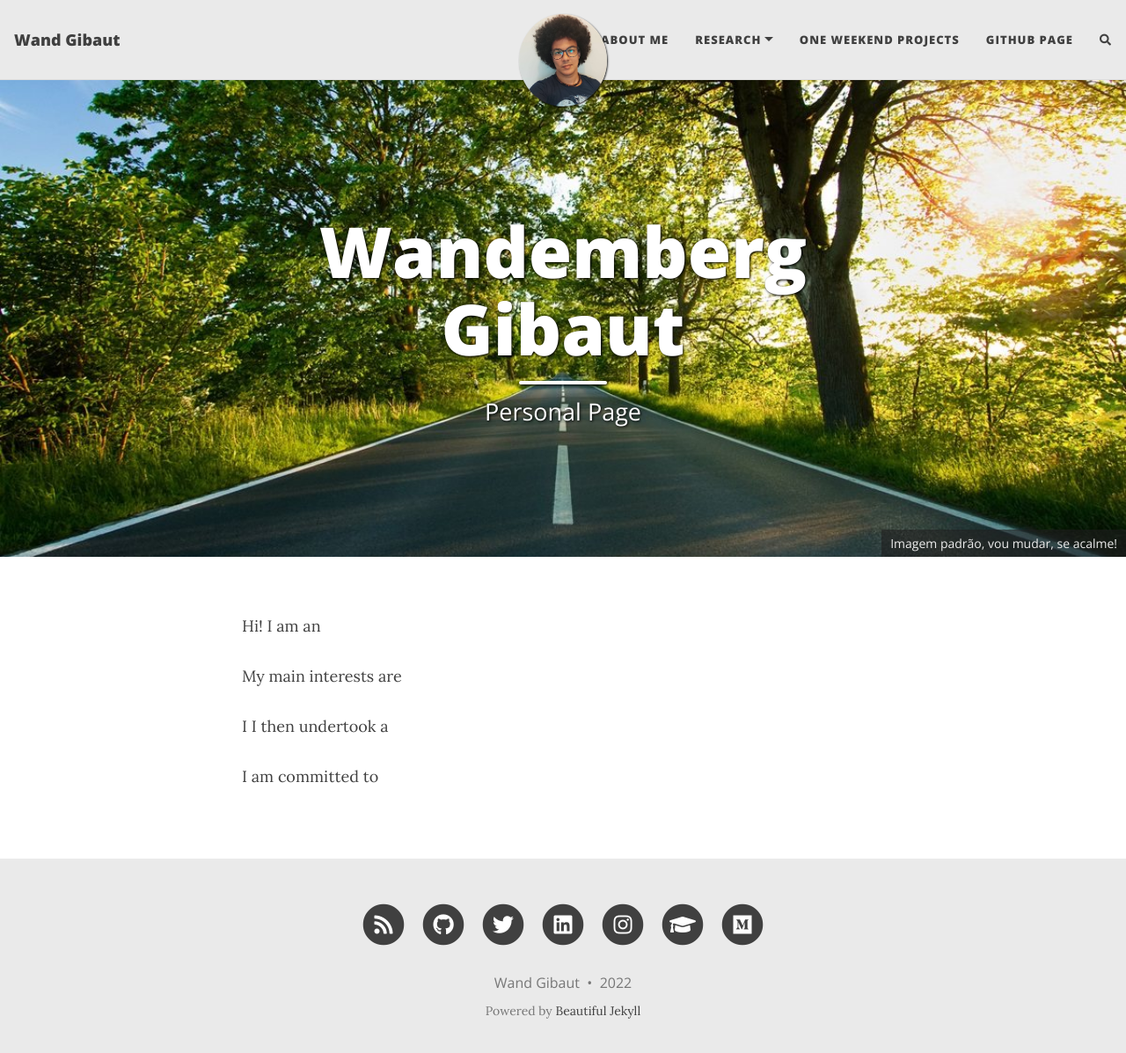
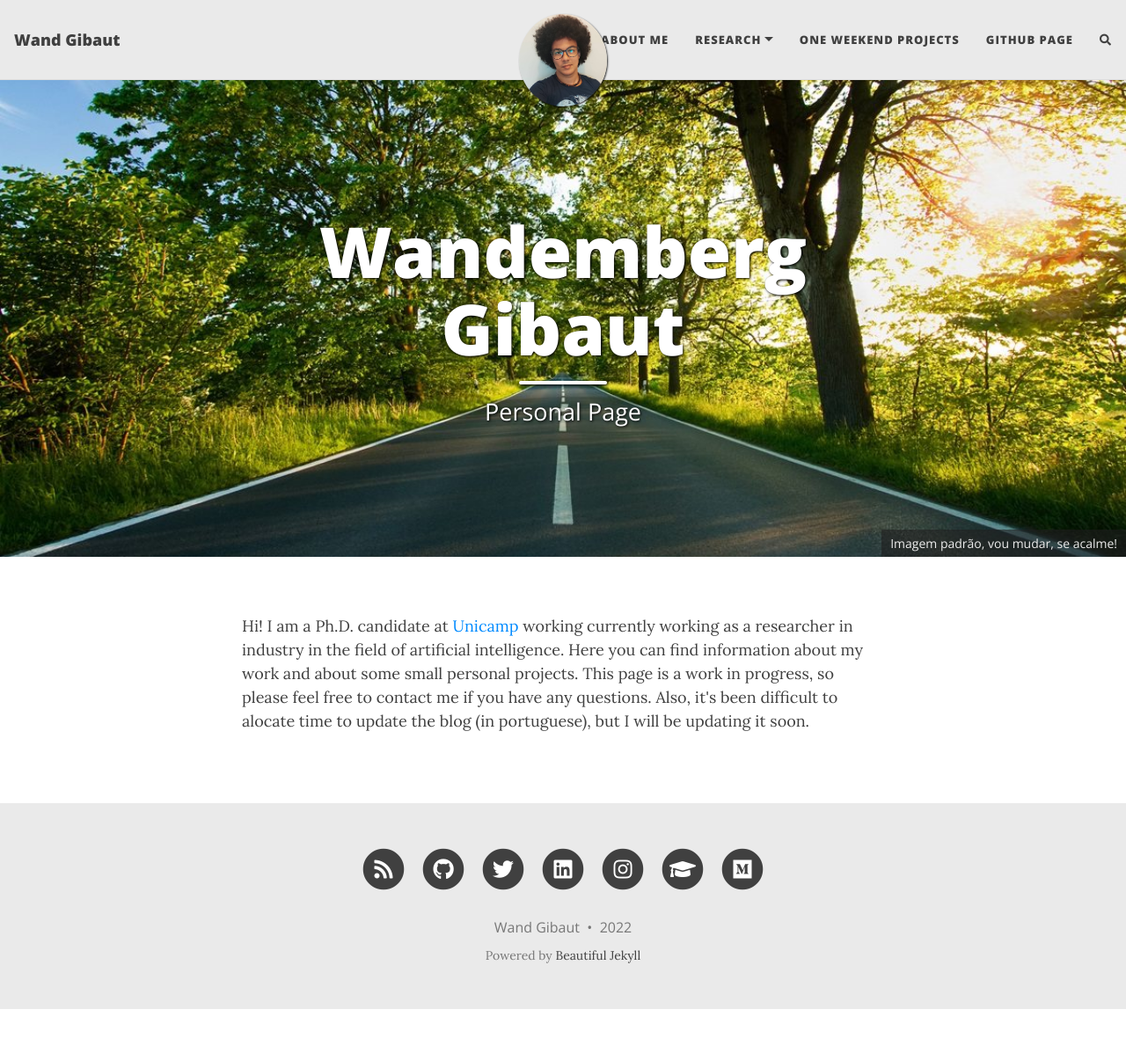
Before and after one commit to wandgibaut/wandgibaut.github.io, a Jekyll site: the page built from index.html, in a window 1280 px wide and 1210 px high. Shown: the top 1197 px of the window at 88% size. Built offline with Jekyll 4.4.1, drawn with Linux system fonts in a browser that asks for light colours; nearby versions of some CDN libraries; the list of posts is cut into pages by our own code; comment, search, counter and statistics services are not loaded.

Commit message:
apresentavel

```diff
--- a/_includes/css.html
+++ /dev/null
@@ -1,4 +0,0 @@
-<link rel="stylesheet" href="https://cdn.rawgit.com/Chalarangelo/mini.css/v3.0.1/dist/mini-default.min.css">
-<link rel="stylesheet" href="https://use.fontawesome.com/releases/v5.5.0/css/all.css" integrity="sha384-B4dIYHKNBt8Bc12p+WXckhzcICo0wtJAoU8YZTY5qE0Id1GSseTk6S+L3BlXeVIU" crossorigin="anonymous">
-<link rel="stylesheet" href="https://cdn.rawgit.com/jpswalsh/academicons/master/css/academicons.min.css">
-<link rel="stylesheet" href="{{ site.baseurl }}/css/style.css">
--- a/index.html
+++ b/index.html
@@ -9,19 +9,6 @@
 
 
 <p>
-  Hi! I am an
+  Hi! I am a Ph.D. candidate at <a href="https://en.wikipedia.org/wiki/State_University_of_Campinas">Unicamp</a> working currently working as a researcher in industry in the field of artificial intelligence.
+  Here you can find information about my work and about some small personal projects. This page is a work in progress, so please feel free to contact me if you have any questions. Also, it's been difficult to alocate time to update the blog (in portuguese), but I will be updating it soon.
 </p>
-<p>
-  My main interests are
-</p>
-
-
-<p>
-  I
-  I then undertook a
-</p>
-
-<p>
-  I am committed to
-
-</p>
```
Also changed, not shown: _includes/me.html (deleted, +0 -22 lines), aboutme.md (+3 -1 lines), assets/css/style.css (deleted, +0 -186 lines).
